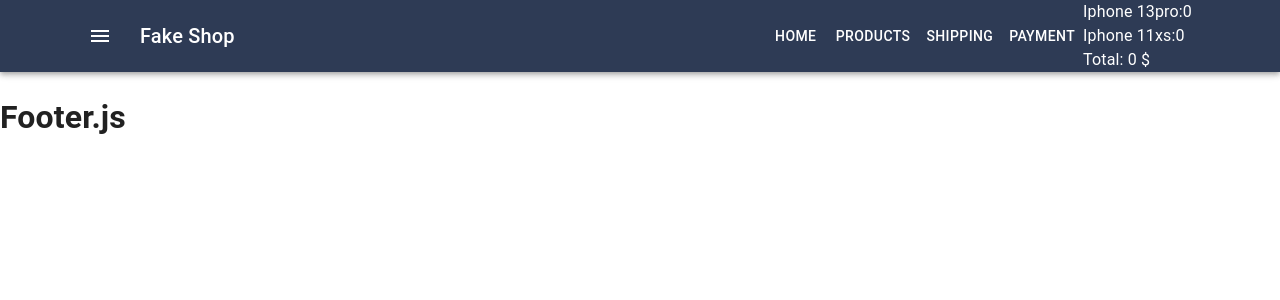
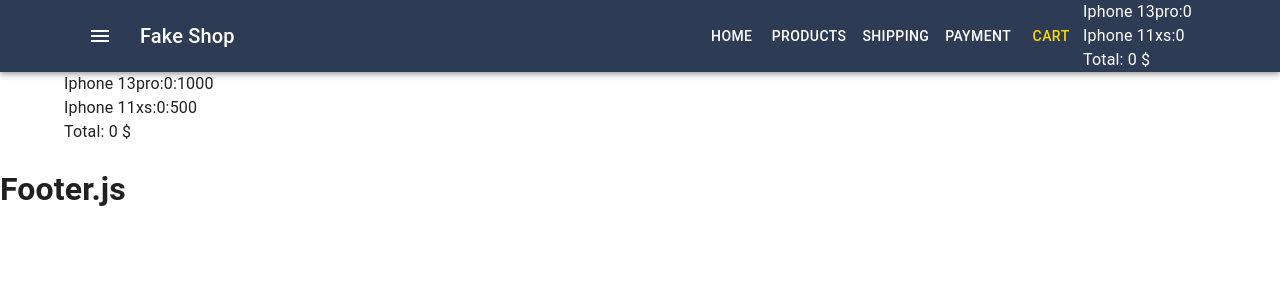
Before and after one commit to teresa1707/fakeShop, a React (Create React App) app: page /cart in a window 1280 px wide. Shown: the top 300 px of the page. Built offline with nearby package versions, Linux system fonts and the light colour scheme.

Commit message:
creation cartPAGE and productsObject function

```diff
--- a/src/components/Menu/Menu.js
+++ b/src/components/Menu/Menu.js
@@ -1,13 +1,62 @@
 import React from 'react'
-import { Button } from '@mui/material'
+import Button from '@mui/material/Button'
+import { NavLink } from 'react-router-dom'
+import './Menu.scss'
 
 export const Menu = () => {
     return (
         <>
-            <Button color="inherit">HOME</Button>
-            <Button color="inherit">PRODUCTS</Button>
-            <Button color="inherit">SHIPPING</Button>
-            <Button color="inherit">PAYMENT</Button>
+            <Button color="inherit">
+                <NavLink
+                    to="/"
+                    className={({ isActive }) =>
+                        isActive ? 'active-menu-NavLink' : 'menu-NavLink'
+                    }
+                >
+                    Home
+                </NavLink>
+            </Button>
+
+            <Button color="inherit">
+                <NavLink
+                    to="/products"
+                    className={({ isActive }) =>
+                        isActive ? 'active-menu-NavLink' : 'menu-NavLink'
+                    }
+                >
+                    products
+                </NavLink>
+            </Button>
+            <Button color="inherit">
+                <NavLink
+                    to="/shipping"
+                    className={({ isActive }) =>
+                        isActive ? 'active-menu-NavLink' : 'menu-NavLink'
+                    }
+                >
+                    shipping
+                </NavLink>
+            </Button>
+            <Button color="inherit">
+                <NavLink
+                    to="/payment"
+                    className={({ isActive }) =>
+                        isActive ? 'active-menu-NavLink' : 'menu-NavLink'
+                    }
+                >
+                    payment
+                </NavLink>
+            </Button>
+            <Button color="inherit">
+                <NavLink
+                    to="/cart"
+                    className={({ isActive }) =>
+                        isActive ? 'active-menu-NavLink' : 'menu-NavLink'
+                    }
+                >
+                    Cart
+                </NavLink>
+            </Button>
         </>
     )
 }
--- /dev/null
+++ b/src/components/Menu/Menu.scss
@@ -0,0 +1,9 @@
+.menu-NavLink {
+    color: white;
+    text-decoration: none;
+    text-transform: uppercase;
+}
+.active-menu-NavLink {
+    color: gold;
+    text-decoration: none;
+}
--- a/src/container/App/App.js
+++ b/src/container/App/App.js
@@ -25,7 +25,10 @@
         <>
             <CssBaseline />
             <Header productsInCart={productsInCart} />
-            <Main addProductToCart={addProductToCart} />
+            <Main
+                addProductToCart={addProductToCart}
+                productsInCart={productsInCart}
+            />
             <Footer />
         </>
     )
--- a/src/container/Main/Main.js
+++ b/src/container/Main/Main.js
@@ -1,9 +1,13 @@
 import { Container } from '@mui/material'
 import { ProductsList } from 'components/Products/ProductsList'
+import { CartPage } from 'pages/Cart/CartPage'
+import { PaymentPage } from 'pages/Payment/PaymentPage'
+import { ProductsPage } from 'pages/Products/ProductsPage'
+import { ShippingPage } from 'pages/Shipping/ShippingPage'
 import React from 'react'
 import { Routes, Route } from 'react-router-dom'
 
-export const Main = ({ cartData, addProductToCart }) => {
+export const Main = ({ productsInCart, addProductToCart }) => {
     return (
         <>
             <Container>
@@ -14,6 +18,13 @@
                             <ProductsList addProductToCart={addProductToCart} />
                         }
                     />
+                    <Route path="/shipping" element={<ShippingPage />} />
+                    <Route path="/products" element={<ProductsPage />} />
+                    <Route path="/payment" element={<PaymentPage />} />
+                    <Route
+                        path="/cart"
+                        element={<CartPage productsInCart={productsInCart} />}
+                    />
                 </Routes>
             </Container>
         </>
--- /dev/null
+++ b/src/pages/Cart/CartPage.js
@@ -0,0 +1,39 @@
+import React from 'react'
+import { keys } from 'lodash'
+import productsArray from 'utils/productsArray'
+
+const productsObject = productsArray.reduce(
+    (obj, product) => ({
+        ...obj,
+        [product.id]: product,
+    }),
+    {}
+)
+
+export const CartPage = ({ productsInCart }) => {
+    return (
+        <div className="cartHeader">
+            <div>
+                {keys(productsInCart).map((productId) => (
+                    <div key={productId}>
+                        {productsObject[productId].name}:
+                        {productsInCart[productId]}:
+                        {productsObject[productId].price}
+                    </div>
+                ))}
+            </div>
+
+            <div>
+                Total:{' '}
+                {keys(productsInCart).reduce(
+                    (total, productId) =>
+                        total +
+                        productsInCart[productId] *
+                            productsObject[productId].price,
+                    0
+                )}{' '}
+                $
+            </div>
+        </div>
+    )
+}
--- /dev/null
+++ b/src/pages/Payment/PaymentPage.js
@@ -0,0 +1,9 @@
+import React from 'react'
+
+export const PaymentPage = () => {
+    return (
+        <>
+            <h1>payment page</h1>
+        </>
+    )
+}
--- /dev/null
+++ b/src/pages/Products/ProductsPage.js
@@ -0,0 +1,9 @@
+import React from 'react'
+
+export const ProductsPage = () => {
+    return (
+        <>
+            <h1>products page</h1>
+        </>
+    )
+}
--- /dev/null
+++ b/src/pages/Shipping/ShippingPage.js
@@ -0,0 +1,9 @@
+import React from 'react'
+
+export const ShippingPage = () => {
+    return (
+        <>
+            <h1>shipping page</h1>
+        </>
+    )
+}
```
